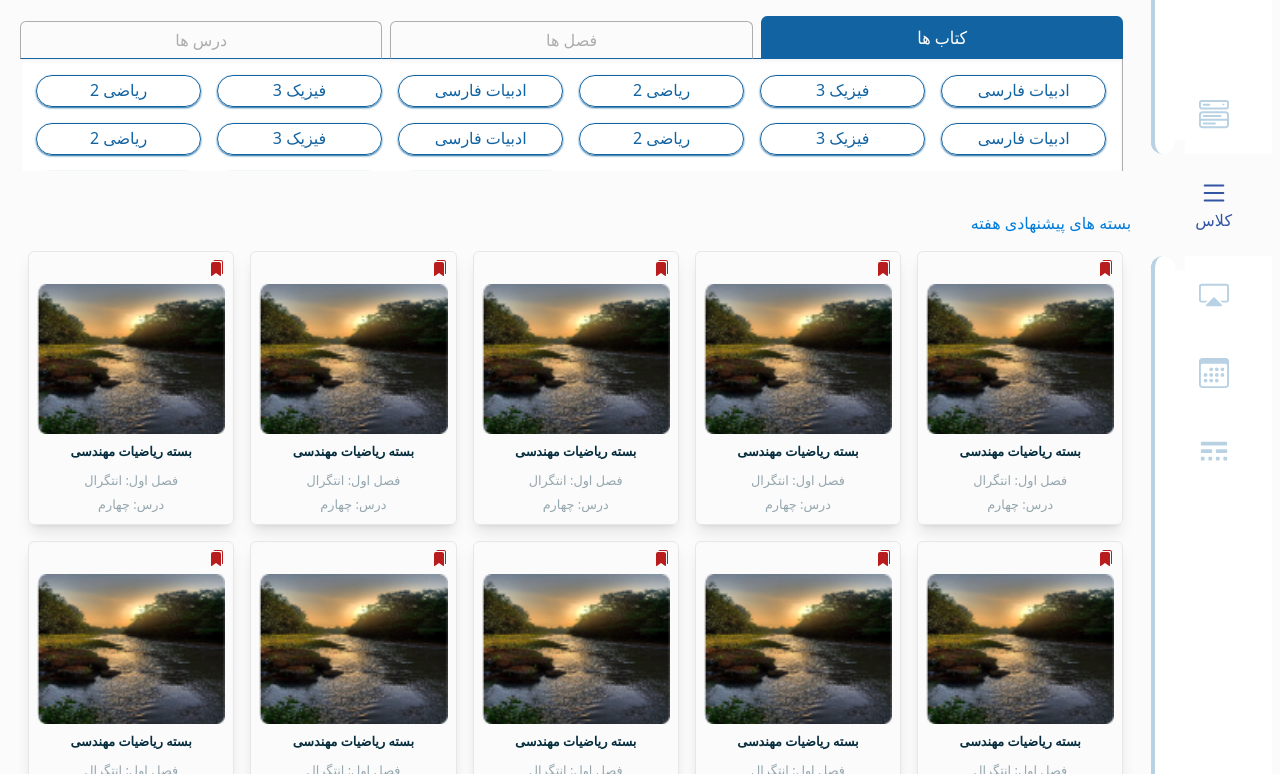
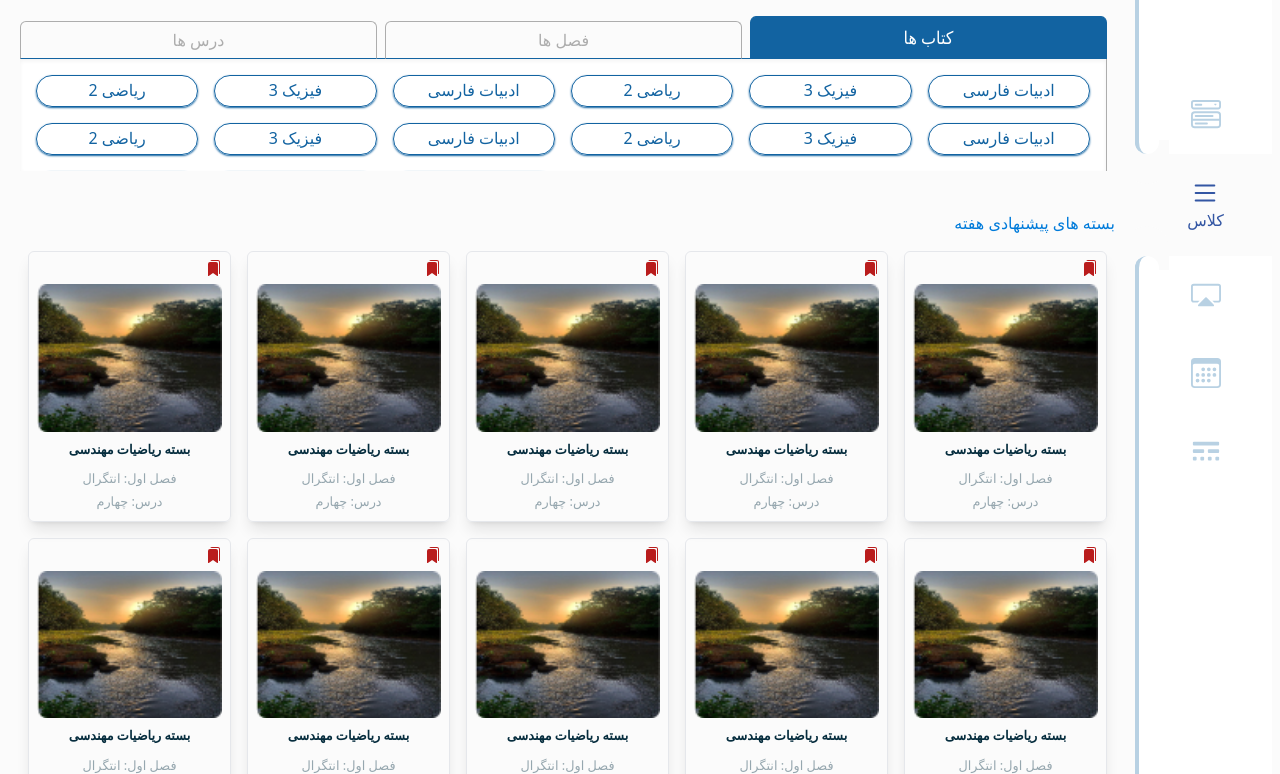
Before and after one commit to alimoqimi97/html_frontend, a website: page pages/class.html in a window 1280 px wide. Shown: the part 102-876 px from the top of the page. Drawn offline with Linux system fonts and the light colour scheme.

Commit message:
edit width of sideBar...

```diff
--- a/package.json
+++ b/package.json
@@ -4,7 +4,7 @@
   "description": "cloud class project that implemented with html, css, tailwindcss",
   "main": "index.js",
   "scripts": {
-    "test": "echo \"Error: no test specified\" && exit 1"
+    "watch": "tailwindcss -i ./pages/styles.css -o ./dist/output.css --watch"
   },
   "repository": {
     "type": "git",
--- a/pages/styles.css
+++ b/pages/styles.css
@@ -85,7 +85,7 @@
     @apply ml-1 text-sm font-medium text-[#ACACAC] dark:text-gray-400;
   }
   .menu_container {
-    @apply w-full flex fixed bottom-0 items-center justify-center md:m-2 md:w-auto md:flex-col md:static;
+    @apply w-[137px] flex fixed bottom-0 items-center justify-center md:m-2 md:flex-col md:static;
   }
   .menu_items {
     @apply w-full bg-white md:h-264 rounded-2xl md:border-t-0 md:rounded-xl border-t-4 md:border-l-4 border-[#B8D1E3] flex md:flex-col justify-center md:justify-start items-center md:relative;
@@ -106,7 +106,7 @@
     @apply flex flex-row justify-around w-full items-center md:flex-col;
   }
   .menu_items li {
-    @apply px-5 py-5 md:px-10 md:py-6 md:relative;
+    @apply px-5 py-5 md:px-12 md:py-6 md:relative;
   }
   .menu_items li .wrapper {
     @apply flex flex-col justify-center items-center;
```
Also changed, not shown: dist/output.css.
